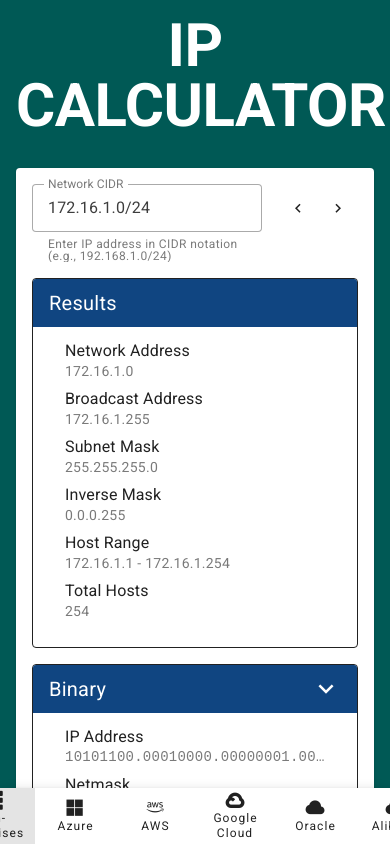
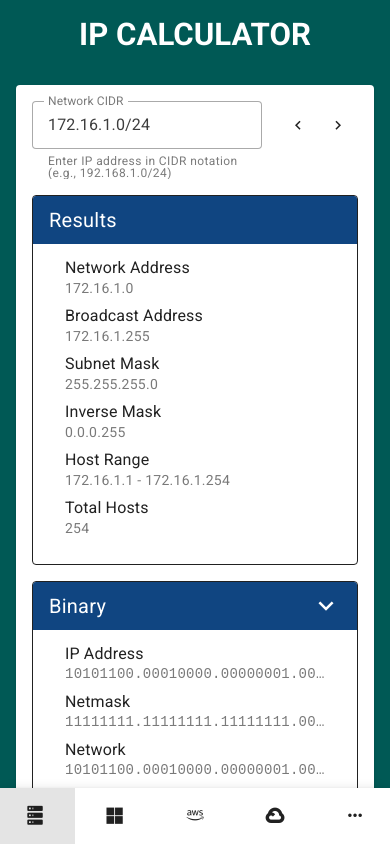
Before and after one commit to jvhoof/ipcalc, a Vue app: page / in a window 390 px wide. Shown: the top 844 px of the page. Built offline with nearby package versions, Linux system fonts and the light colour scheme.

Commit message:
Fix menu on mobile

```diff
--- a/src/App.vue
+++ b/src/App.vue
@@ -4,7 +4,7 @@
       <v-container>
         <v-row justify="center">
           <v-col cols="12" md="8" lg="6">
-            <h1 class="text-h2 text-center font-weight-bold mb-8" style="font-family: 'Roboto', sans-serif; color: white;">
+            <h1 class="responsive-title text-center font-weight-bold mb-8" style="font-family: 'Roboto', sans-serif; color: white;">
               IP CALCULATOR
             </h1>
 
@@ -19,36 +19,63 @@
       </v-container>
     </v-main>
 
-    <v-bottom-navigation v-model="activeTab" grow>
-      <v-btn value="on-premises">
+    <!-- Bottom Navigation - Responsive -->
+    <v-bottom-navigation v-model="activeTab" grow class="bottom-nav">
+      <!-- Always visible items -->
+      <v-btn value="on-premises" class="nav-btn">
         <v-icon>mdi-server</v-icon>
-        <span>On-Premises</span>
+        <span class="d-none d-sm-inline">On-Premises</span>
       </v-btn>
 
-      <v-btn value="azure">
+      <v-btn value="azure" class="nav-btn">
         <v-icon>mdi-microsoft</v-icon>
-        <span>Azure</span>
+        <span class="d-none d-sm-inline">Azure</span>
       </v-btn>
 
-      <v-btn value="aws">
+      <v-btn value="aws" class="nav-btn">
         <v-icon>mdi-aws</v-icon>
-        <span>AWS</span>
+        <span class="d-none d-sm-inline">AWS</span>
       </v-btn>
 
-      <v-btn value="gcp">
+      <v-btn value="gcp" class="nav-btn">
         <v-icon>mdi-google-cloud</v-icon>
-        <span>Google Cloud</span>
+        <span class="d-none d-sm-inline">Google Cloud</span>
       </v-btn>
 
-      <v-btn value="oracle">
+      <!-- Show Oracle and AliCloud directly on larger screens -->
+      <v-btn value="oracle" class="nav-btn d-none d-md-flex">
         <v-icon>mdi-cloud</v-icon>
         <span>Oracle</span>
       </v-btn>
 
-      <v-btn value="alicloud">
+      <v-btn value="alicloud" class="nav-btn d-none d-md-flex">
         <v-icon>mdi-cloud</v-icon>
         <span>Alibaba</span>
       </v-btn>
+
+      <!-- Overflow menu for small screens only -->
+      <v-menu location="top">
+        <template v-slot:activator="{ props }">
+          <v-btn v-bind="props" class="nav-btn d-md-none">
+            <v-icon>mdi-dots-horizontal</v-icon>
+            <span class="d-none d-sm-inline">More</span>
+          </v-btn>
+        </template>
+        <v-list>
+          <v-list-item @click="activeTab = 'oracle'" :class="{ 'v-list-item--active': activeTab === 'oracle' }">
+            <template v-slot:prepend>
+              <v-icon>mdi-cloud</v-icon>
+            </template>
+            <v-list-item-title>Oracle Cloud</v-list-item-title>
+          </v-list-item>
+          <v-list-item @click="activeTab = 'alicloud'" :class="{ 'v-list-item--active': activeTab === 'alicloud' }">
+            <template v-slot:prepend>
+              <v-icon>mdi-cloud</v-icon>
+            </template>
+            <v-list-item-title>Alibaba Cloud</v-list-item-title>
+          </v-list-item>
+        </v-list>
+      </v-menu>
     </v-bottom-navigation>
   </v-app>
 </template>
@@ -85,4 +112,47 @@ const currentBackgroundColor = computed(() => {
 .v-main {
   transition: background-color 0.5s ease;
 }
+
+/* Responsive title - scales properly on all screen sizes */
+.responsive-title {
+  font-size: clamp(1.75rem, 8vw, 3.75rem);
+  line-height: 1.2;
+  word-break: keep-all;
+  white-space: nowrap;
+  overflow: visible;
+  padding: 0 0.5rem;
+}
+
+/* Ensure bottom navigation is fully visible */
+.bottom-nav {
+  z-index: 1000;
+}
+
+/* Ensure nav buttons are properly sized */
+.nav-btn {
+  min-width: 0;
+  flex: 1 1 auto;
+}
+
+/* Better spacing on very small screens */
+@media (max-width: 360px) {
+  .responsive-title {
+    font-size: 1.5rem;
+    letter-spacing: -0.5px;
+  }
+}
+
+/* Tablet and up */
+@media (min-width: 600px) {
+  .responsive-title {
+    font-size: 3rem;
+  }
+}
+
+/* Desktop */
+@media (min-width: 960px) {
+  .responsive-title {
+    font-size: 3.75rem;
+  }
+}
 </style>
```
